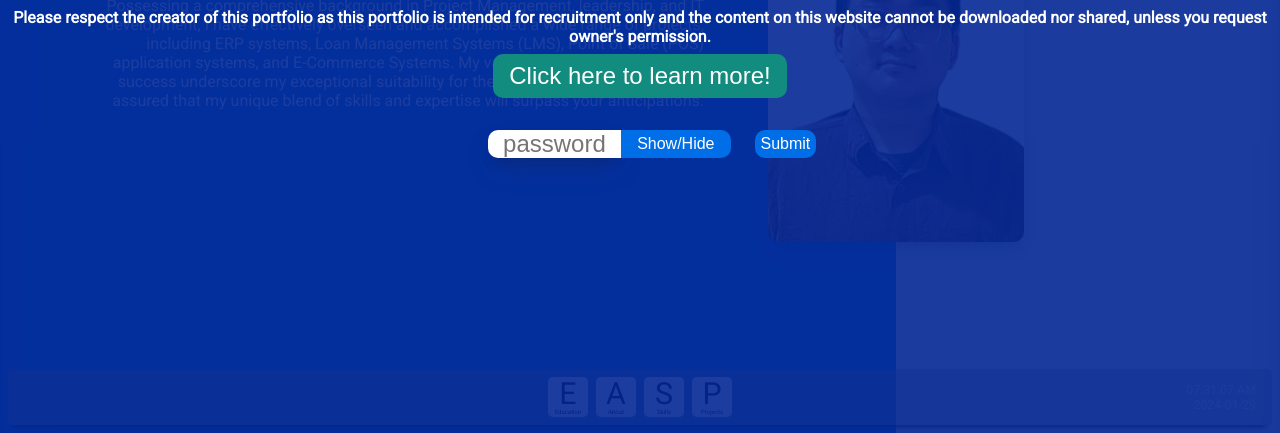
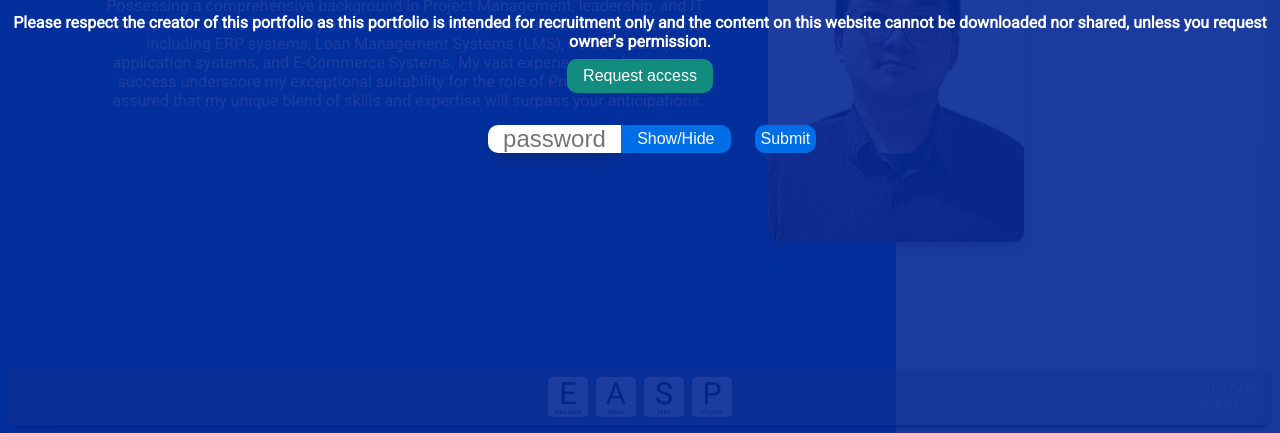
Before and after one commit to josephadisaputro/josephadisaputro.github.io, a plain HTML site: page index.html in a window 1280 px wide. Shown: the part 367-800 px from the top of the page. Drawn offline with nearby package versions, Linux system fonts and the light colour scheme.

Commit message:
update
update

```diff
--- a/index.html
+++ b/index.html
@@ -685,7 +685,7 @@
             border: none;
             background-color: #128C7E;
             color: white;
-            font-size: 3vh;
+            font-size: 2vh;
             padding-left: 2vh;
             padding-right: 2vh;
             padding-top: 1vh;
@@ -937,7 +937,7 @@
         <div class="title">Password is required</div>
         <div class="subtitle">Entering password is required for you to enter before entering the website and viewing the content portfolio</div>
         <div class="subtitle smaller">Please respect the creator of this portfolio as this portfolio is intended for recruitment only and the content on this website cannot be downloaded nor shared, unless you request owner's permission.</div>
-        <button class="contact-for-help" onclick="sendMessage()">Click here to learn more!</button>
+        <button class="contact-for-help" onclick="sendMessage()">Request access</button>
         <div class="input-group">
             <div class="input-subgroup">
                 <input class="input-password" type="password" placeholder="password"/>
```
